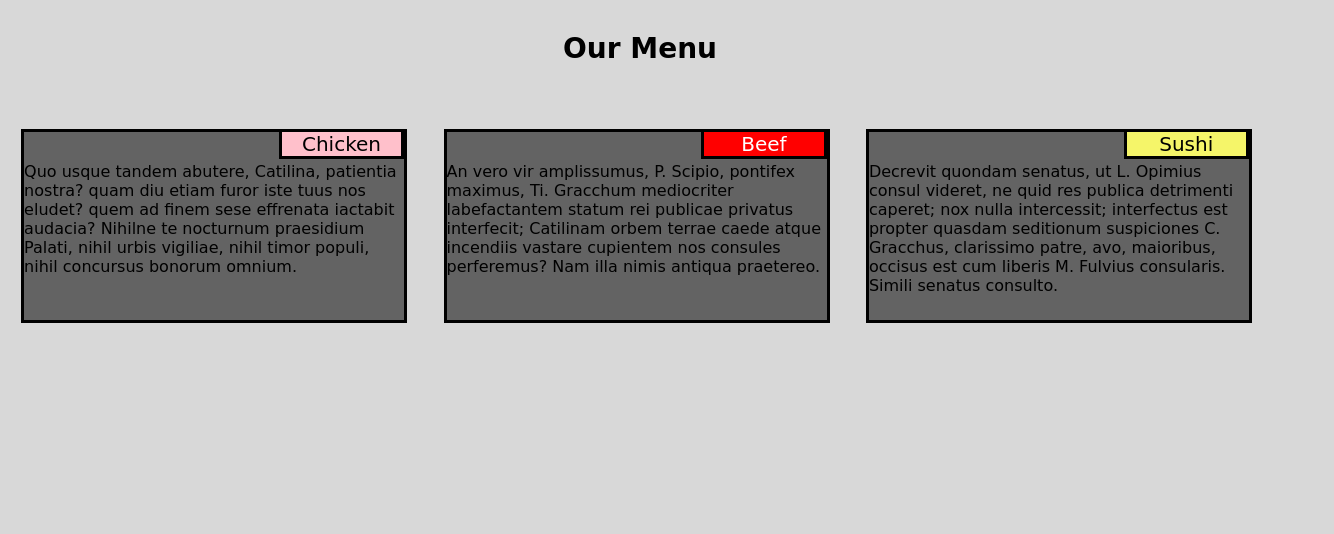
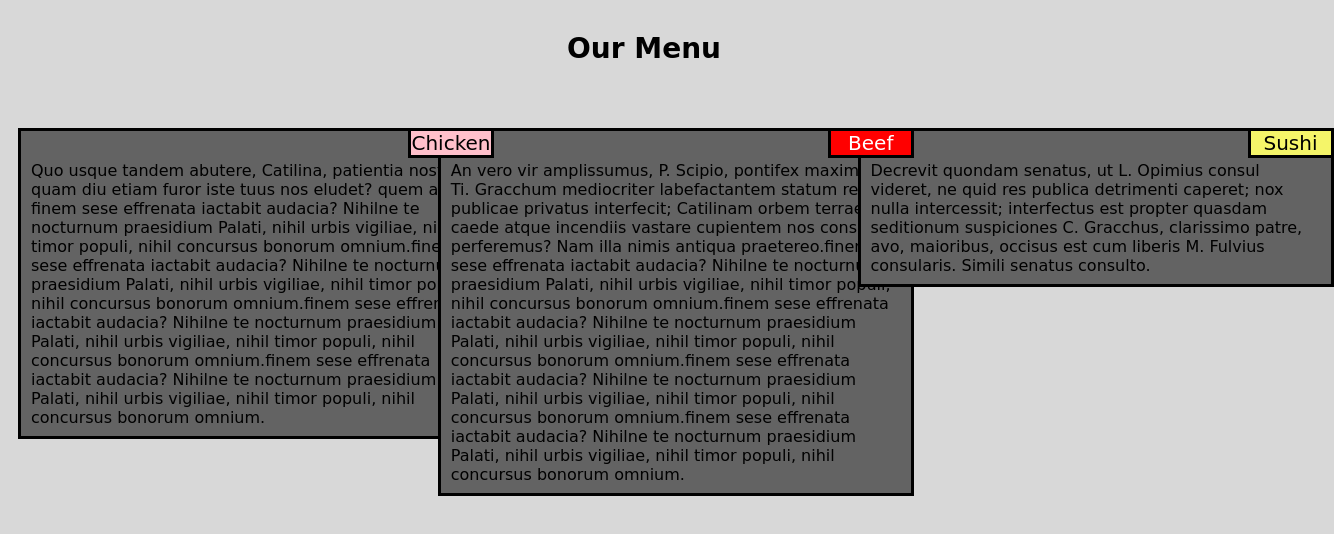
Before and after one commit to JohnSymeon/CSS-HTML-module2, a plain HTML site: page site/index.html in a window 1280 px wide. Shown: the whole page, 1334 px wide, since content can reach past the window. Drawn offline with Linux system fonts and the light colour scheme; a web font is replaced by a local one.

Commit message:
revision

```diff
--- a/site/index.html
+++ b/site/index.html
@@ -13,52 +13,38 @@
 <div id="title"> Our Menu</div>
 <div class ="row">
     <div class = "col-lg-4 col-md-6 col-sm-12">
+
         <div class ="row">
-            <!-- buffer zone for title-->
-            <div class = "col-lg-4 col-md-4 col-sm-4">
-                <p id="buffer" > </p>
-            </div>
-            <div class = "col-lg-4 col-md-4 col-sm-4">
-                <p id="buffer" > </p>
-            </div>
-            <!-- buffer zone end-->
             <div class = "col-lg-4 col-md-4 col-sm-4">
                 <p id="title_box" class = "left"> Chicken</p>
             </div>
+
         </div>
+
         <p  id="border_box"> Quo usque tandem abutere, Catilina, patientia nostra? quam diu etiam furor iste tuus nos eludet?
             quem ad finem sese effrenata iactabit audacia? Nihilne te nocturnum praesidium Palati, nihil urbis vigiliae, nihil timor populi,
+            nihil concursus bonorum omnium.finem sese effrenata iactabit audacia? Nihilne te nocturnum praesidium Palati, nihil urbis vigiliae, nihil timor populi,
+            nihil concursus bonorum omnium.finem sese effrenata iactabit audacia? Nihilne te nocturnum praesidium Palati, nihil urbis vigiliae, nihil timor populi,
+            nihil concursus bonorum omnium.finem sese effrenata iactabit audacia? Nihilne te nocturnum praesidium Palati, nihil urbis vigiliae, nihil timor populi,
             nihil concursus bonorum omnium.</p>
         </div>
     <div  class = "col-lg-4 col-md-6 col-sm-12">
         <div class ="row">
-            <!-- buffer zone for title-->
-            <div class = "col-lg-4 col-md-4 col-sm-4">
-                <p id="buffer" > </p>
-            </div>
-            <div class = "col-lg-4 col-md-4 col-sm-4">
-                <p id="buffer" > </p>
-            </div>
-            <!-- buffer zone end-->
             <div class = "col-lg-4 col-md-4 col-sm-4">
                 <p id="title_box" class = "mid"> Beef</p>
             </div>
         </div>
         <p id="border_box"> An vero vir amplissumus, P. Scipio, pontifex maximus, Ti. Gracchum mediocriter labefactantem statum rei publicae privatus interfecit;
             Catilinam orbem terrae caede atque incendiis vastare cupientem nos consules perferemus?
-            Nam illa nimis antiqua praetereo.</p>
+            Nam illa nimis antiqua praetereo.finem sese effrenata iactabit audacia? Nihilne te nocturnum praesidium Palati, nihil urbis vigiliae, nihil timor populi,
+            nihil concursus bonorum omnium.finem sese effrenata iactabit audacia? Nihilne te nocturnum praesidium Palati, nihil urbis vigiliae, nihil timor populi,
+            nihil concursus bonorum omnium.finem sese effrenata iactabit audacia? Nihilne te nocturnum praesidium Palati, nihil urbis vigiliae, nihil timor populi,
+            nihil concursus bonorum omnium.finem sese effrenata iactabit audacia? Nihilne te nocturnum praesidium Palati, nihil urbis vigiliae, nihil timor populi,
+            nihil concursus bonorum omnium.</p>
     </div>
     <div class = "col-lg-4 col-md-12 col-sm-12">
         <div class ="row">
-            <!-- buffer zone for title-->
-            <div class = "col-lg-4 col-md-4 col-sm-4">
-                <p id="buffer" > </p>
-            </div>
-            <div class = "col-lg-4 col-md-4 col-sm-4">
-                <p id="buffer" > </p>
-            </div>
-            <!-- buffer zone end-->
-            <div class = "col-lg-4 col-md-4 col-sm-4">
+            <div class = "col-lg-12 col-md-4 col-sm-4">
                 <p id="title_box" class = "right"> Sushi</p>
             </div>
         </div>
--- a/site/style.css
+++ b/site/style.css
@@ -2,13 +2,14 @@
 p, div{
     font-family: 'New Rocker', cursive;
 }
-
 body{
     background-color: rgb(216, 216, 216);
+    /*
     margin-left:0%;
     margin-right:0%;
+    */
+    margin-right:0%;
 }
-
 #title{
     font-weight: bold;
     font-size: 175%;
@@ -16,26 +17,23 @@ body{
     margin-bottom: 5%;
     margin-top: 2.5%;
 }
-
 #border_box{
     border:3px solid black;
     background-color: #636363;
-    width:90%;
-    height:150px;
+    width:450px;
+    height:auto;
     font-size: 16px;
     padding-bottom: 2%;
-    padding-top: 7%;
+    padding-top: 30px;
+    padding-left: 10px;
+    padding-right: 10px;
     margin-top: 0;
-    margin-right: 5%;
-    margin-left:5%;
+    margin-right: 10px;
+    margin-left:10px;
     color:black;
     z-index: -1;
+    position:relative;
 
-}
-#buffer{
-    position:relative;
-    margin-right: 5%;
-    margin-left:5%;
 }
 .left{
     color:black;
@@ -49,18 +47,20 @@ body{
     color:black;
     background-color:rgb(245, 245, 105);
 }
-
-
 #title_box{
+    width:80px;
     font-size: 125%;
-    margin-right: 10%;
-    margin-top: 0%;
-    margin-bottom: 0%;
+    margin-right: 10px;
+    margin-left: 10px;
+    margin-top: 0px;
+    margin-bottom: 0px;
     position:relative;
+    left:390px;
+    margin-block-start:0px;
+    margin-block-end:0px;
     text-align:center;
     border:3px solid black;
 }
-
 .row{
     width:100%;
 }
```
